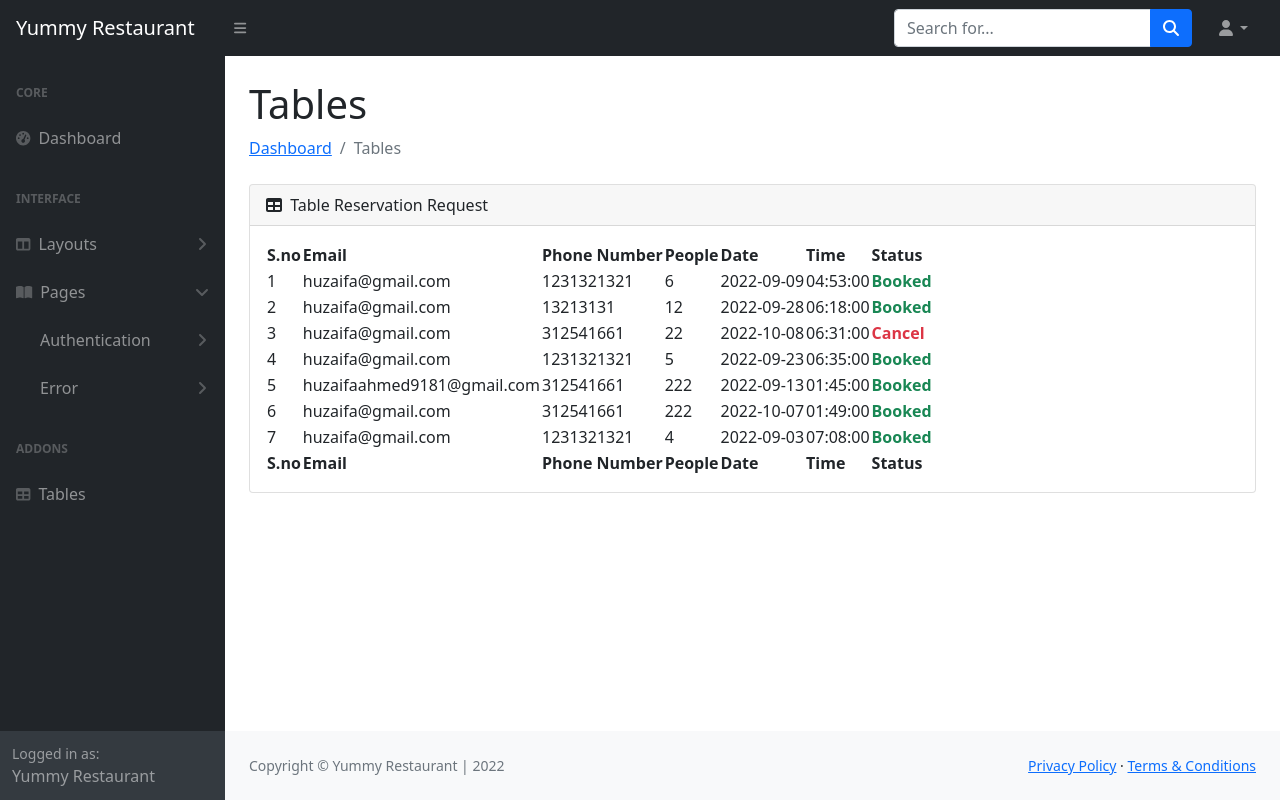
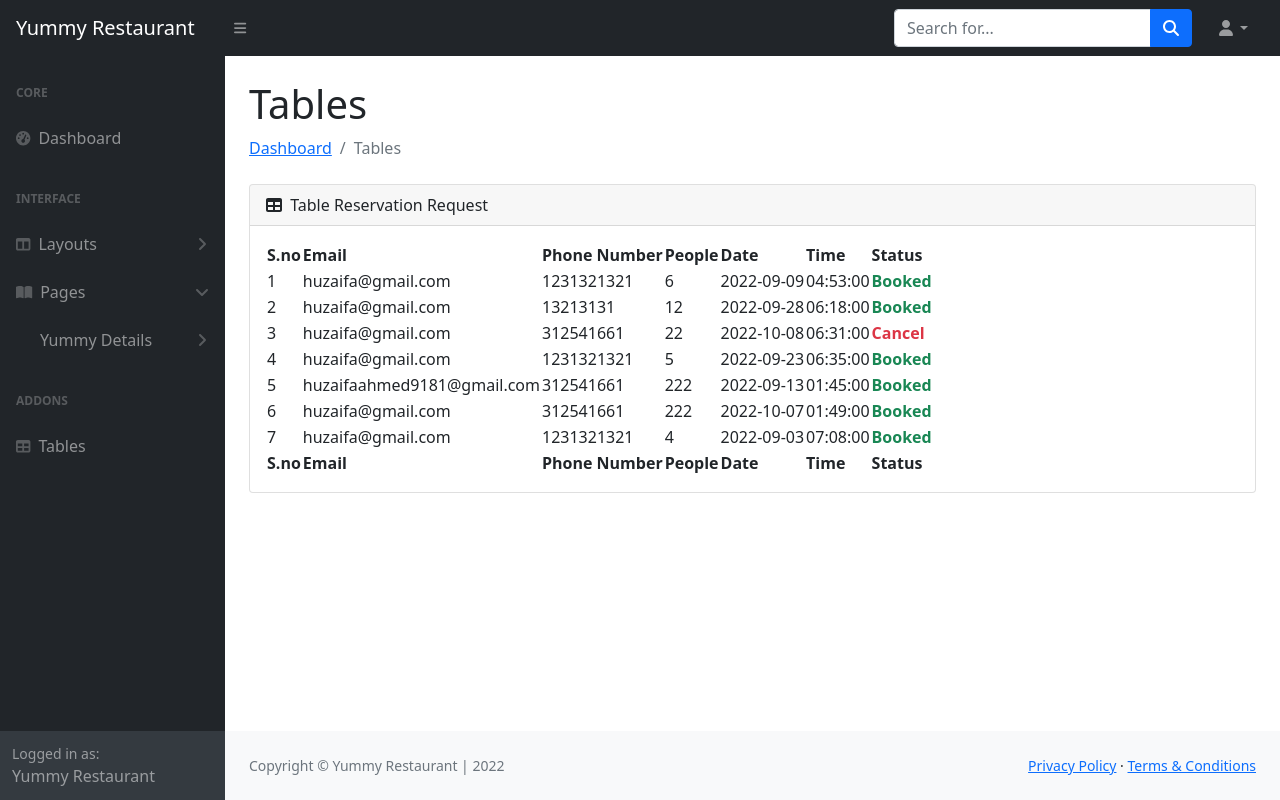
Before and after one commit to Huzaifa9181/restaurant, a PHP site: page /resturant/admin_panel/tables.php in a window 1280 px wide, after a click on "Pages". Run offline with PHP 8.4, Linux system fonts and the light colour scheme; a user stored in the database is signed in; data comes from the database, SQL or seed files in the repository; some libraries are stand-ins or nearby versions.

```diff
--- a/admin_panel/tables.php
+++ b/admin_panel/tables.php
@@ -75,27 +75,17 @@
                                 <div class="sb-sidenav-collapse-arrow"><i class="fas fa-angle-down"></i></div>
                             </a>
                             <div class="collapse" id="collapsePages" aria-labelledby="headingTwo" data-bs-parent="#sidenavAccordion">
-                                <nav class="sb-sidenav-menu-nested nav accordion" id="sidenavAccordionPages">
+                            <nav class="sb-sidenav-menu-nested nav accordion" id="sidenavAccordionPages">
                                     <a class="nav-link collapsed" href="#" data-bs-toggle="collapse" data-bs-target="#pagesCollapseAuth" aria-expanded="false" aria-controls="pagesCollapseAuth">
-                                        Authentication
+                                        Yummy Details
                                         <div class="sb-sidenav-collapse-arrow"><i class="fas fa-angle-down"></i></div>
                                     </a>
                                     <div class="collapse" id="pagesCollapseAuth" aria-labelledby="headingOne" data-bs-parent="#sidenavAccordionPages">
                                         <nav class="sb-sidenav-menu-nested nav">
-                                            <a class="nav-link" href="login.html">Login</a>
-                                            <a class="nav-link" href="register.html">Register</a>
-                                            <a class="nav-link" href="password.html">Forgot Password</a>
-                                        </nav>
-                                    </div>
-                                    <a class="nav-link collapsed" href="#" data-bs-toggle="collapse" data-bs-target="#pagesCollapseError" aria-expanded="false" aria-controls="pagesCollapseError">
-                                        Error
-                                        <div class="sb-sidenav-collapse-arrow"><i class="fas fa-angle-down"></i></div>
-                                    </a>
-                                    <div class="collapse" id="pagesCollapseError" aria-labelledby="headingOne" data-bs-parent="#sidenavAccordionPages">
-                                        <nav class="sb-sidenav-menu-nested nav">
-                                            <a class="nav-link" href="401.html">401 Page</a>
-                                            <a class="nav-link" href="404.html">404 Page</a>
-                                            <a class="nav-link" href="500.html">500 Page</a>
+                                            <a class="nav-link" href="php/users.php">User Details</a>
+                                            <a class="nav-link" href="tables.php">Booking Details</a>
+                                            <a class="nav-link" href="php/products.php">Product Details</a>
+                                            <a class="nav-link" href="php/category.php">Category Details</a>
                                         </nav>
                                     </div>
                                 </nav>
```
